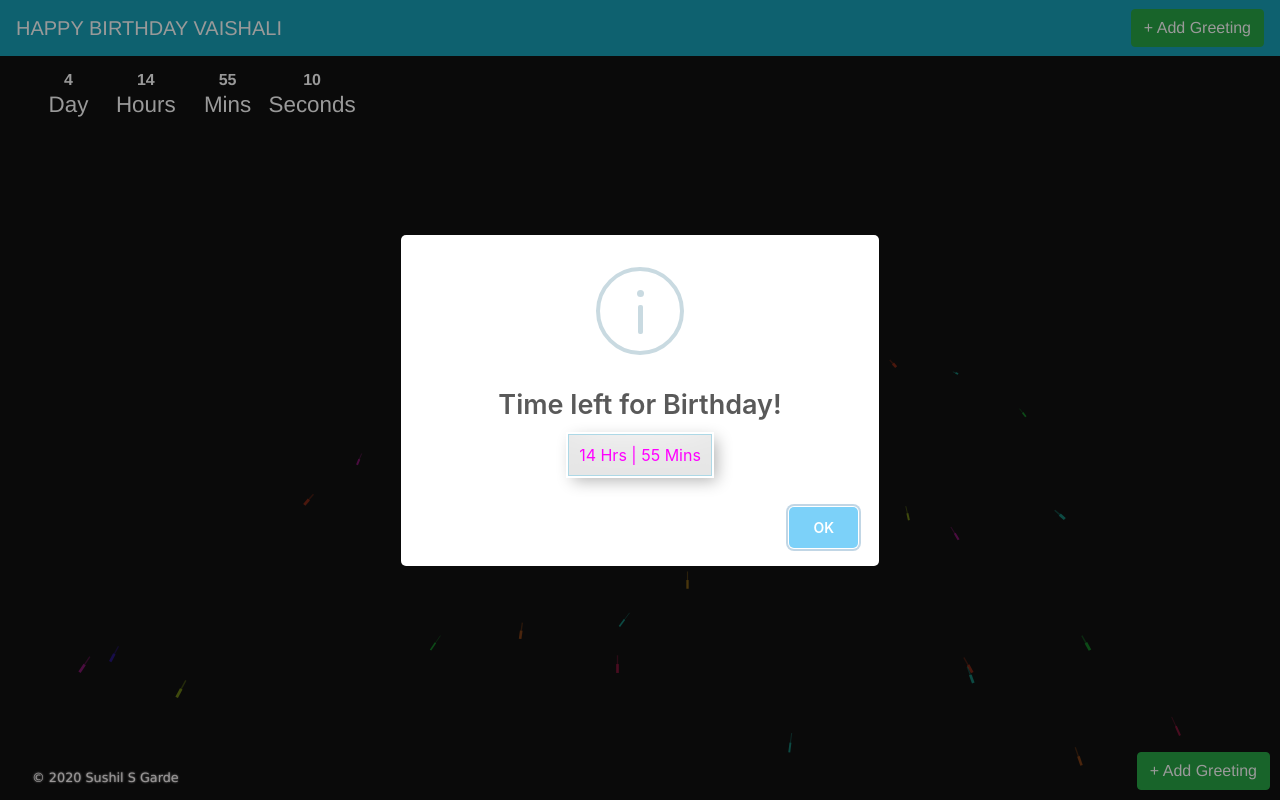
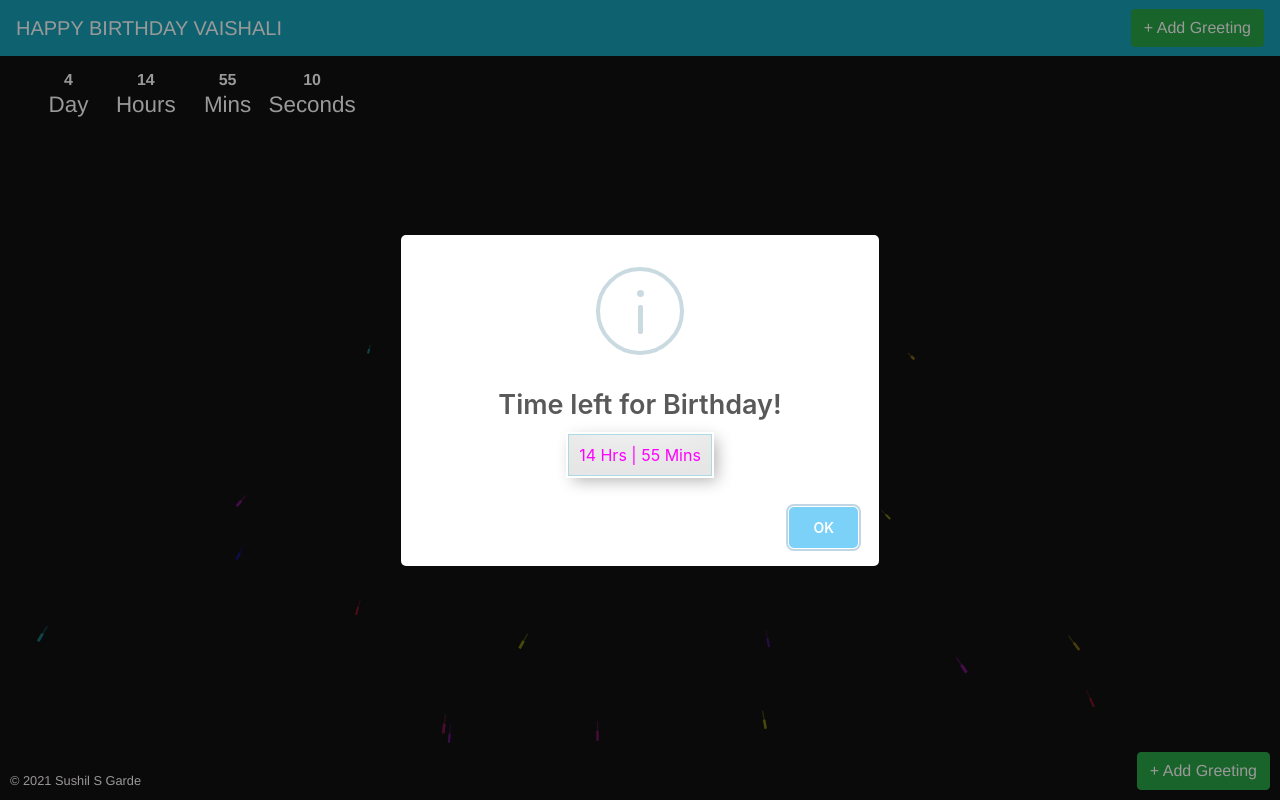
Before and after one commit to sushilgarde/birthday, a Vue app in the folder client/: page / in a window 1280 px wide. Built offline with nearby package versions, Linux system fonts and the light colour scheme.

Commit message:
main page update

```diff
--- a/client/src/components/MainPage.vue
+++ b/client/src/components/MainPage.vue
@@ -1,8 +1,8 @@
 <template>
   <div>
     <b-button @click="$router.push('/add-greeting')" style='z-index:1000; position:fixed; right: 10px; bottom: 10px' variant='success'> + Add Greeting</b-button>
-    <canvas id="c"></canvas>
-    <p style='left: 2rem; bottom:2rem; font-size: 80%; color:#FFFAFA'>&#169; 2020 Sushil S Garde</p>
+    <canvas id="c" style="font-size: 80%"></canvas>
+    <div style='left: 10px; bottom:10px; font-size: 80%; color:#FFFAFA;z-index:1000; position:fixed;'>&#169; 2021 Sushil S Garde</div>
   </div>
 </template>
 
@@ -17,9 +17,9 @@ export default {
       hw = w / 2, // half-width
       hh = h / 2,
       opts = {
-        strings: ["HAPPY B'DAY!"," VAISHALI!!"],
+        strings: ["  HAPPY B'DAY","  VAISHALI!!"],
         charSize: 30,
-        charSpacing: 35,
+        charSpacing: 25,
         lineHeight: 40,
 
         cx: w / 2,
```
